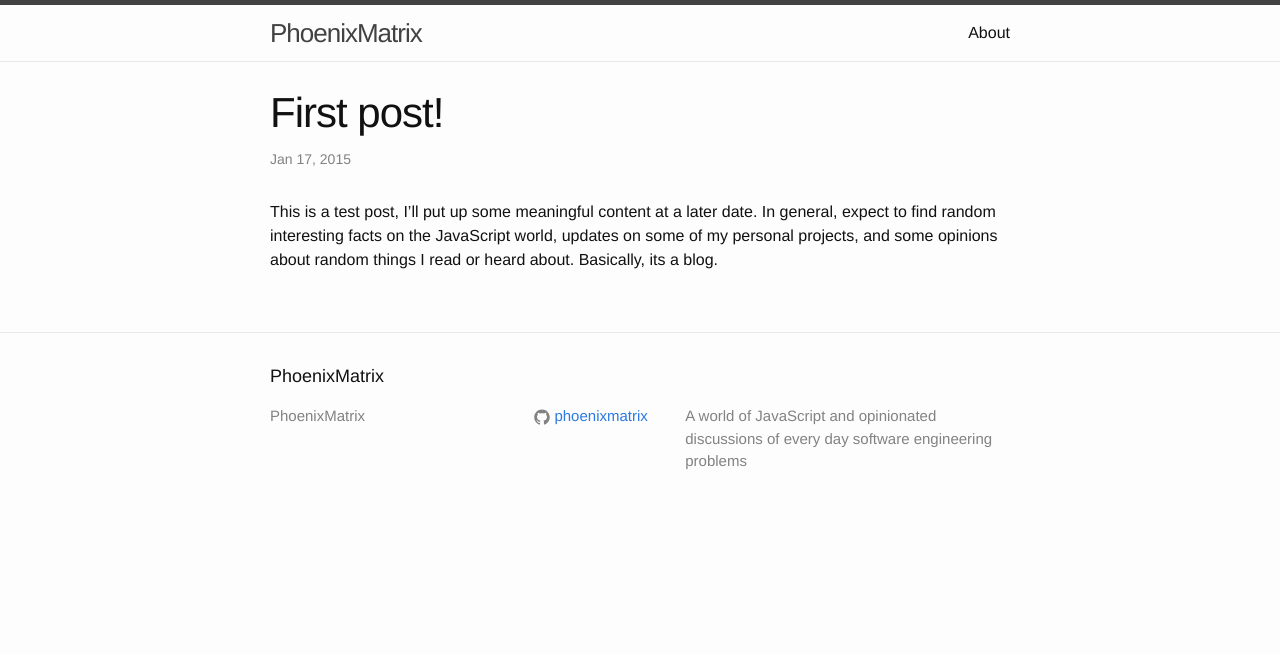
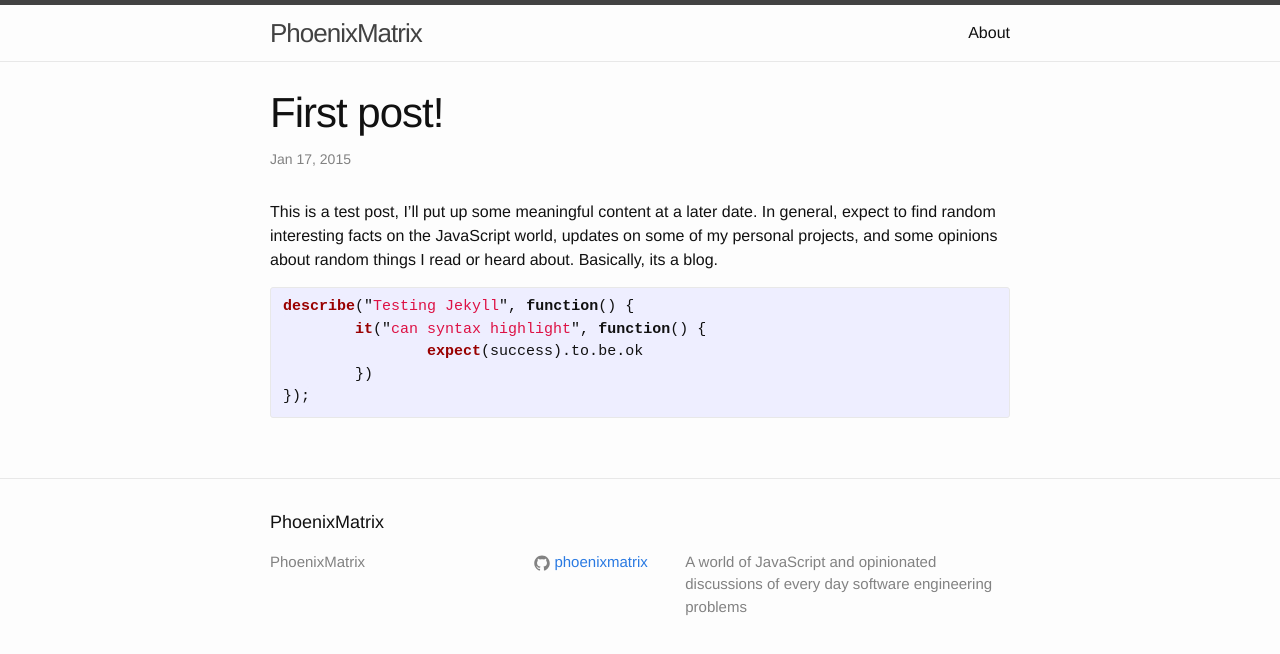
Before and after one commit to Phoenixmatrix/phoenixmatrix.github.io, a Jekyll site: the page built from _posts/2015-01-17-first-post.markdown, in a window 1280 px wide. Shown: the top 654 px of the page. Built offline with Jekyll 4.4.1, drawn with Linux system fonts in a browser that asks for light colours.

Commit message:
get pygments working

```diff
--- a/_config.yml
+++ b/_config.yml
@@ -8,3 +8,4 @@ github_username:  phoenixmatrix
 
 # Build settings
 markdown: kramdown
+highlighter: pygments
--- a/_posts/2015-01-17-first-post.markdown
+++ b/_posts/2015-01-17-first-post.markdown
@@ -5,3 +5,11 @@ date:   2015-01-17 18:05
 categories: misc
 ---
 This is a test post, I'll put up some meaningful content at a later date. In general, expect to find random interesting facts on the JavaScript world, updates on some of my personal projects, and some opinions about random things I read or heard about. Basically, its a blog.
+
+{% highlight javascript %}
+describe("Testing Jekyll", function() {
+	it("can syntax highlight", function() {
+		expect(success).to.be.ok
+	})
+});
+{% endhighlight %}
```
Also changed, not shown: 2 other files.
